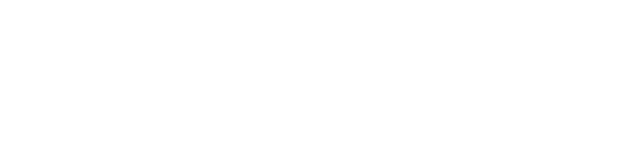
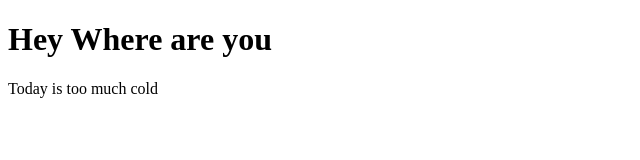
Before and after one commit to SuraiyaAkterTrishna/my-first-repo, a plain HTML site: page index.html in a window 1280 px wide. Shown: the whole page, without its empty margins (0-640 px from the left). Drawn offline with Linux system fonts and the light colour scheme.

Commit message:
check work

```diff
--- a/index.html
+++ b/index.html
@@ -7,6 +7,7 @@
     <title>My First Repo</title>
 </head>
 <body>
-
+    <h1>Hey Where are you</h1>
+    <p>Today is too much cold</p>
 </body>
 </html>
```
